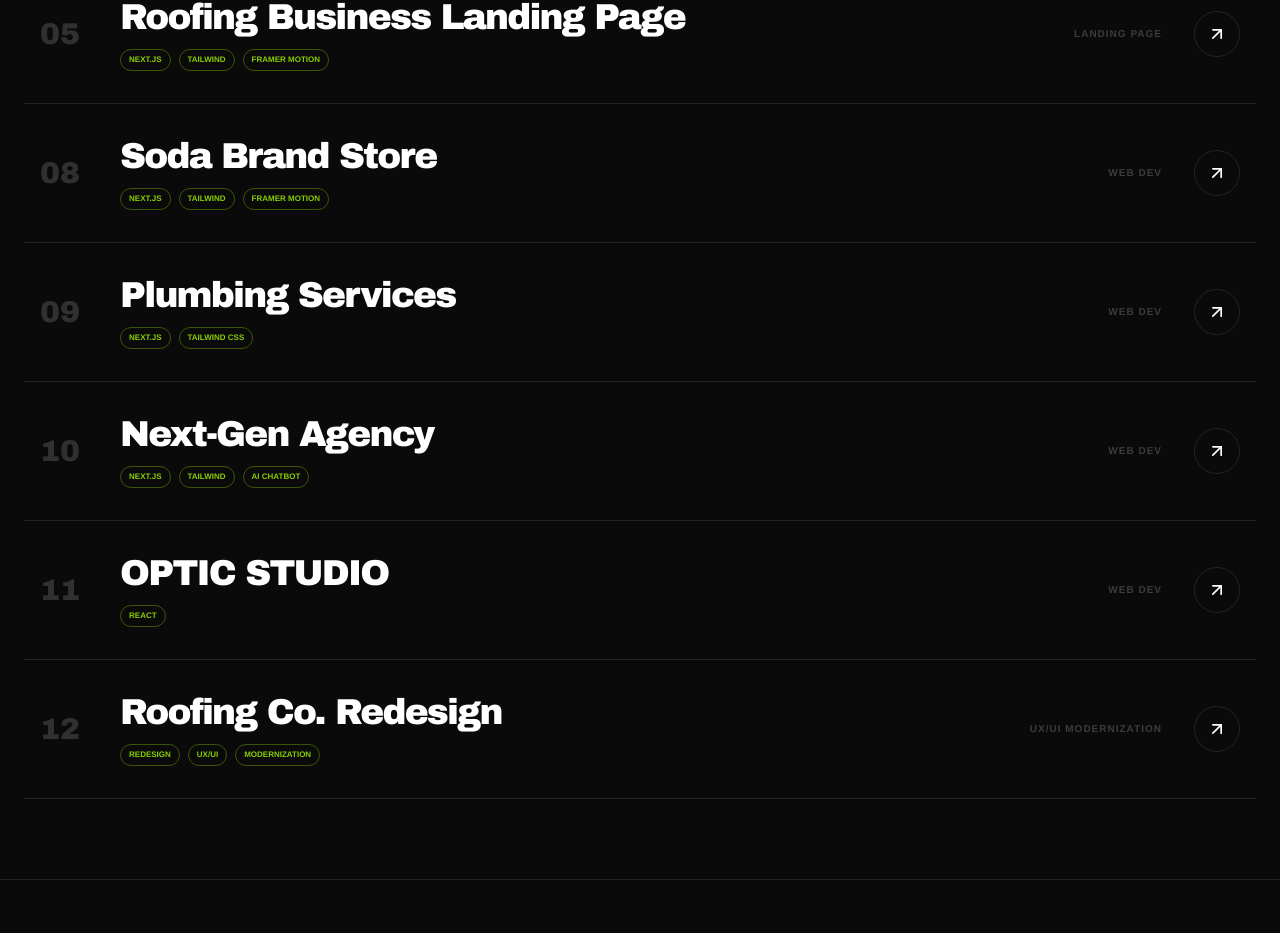
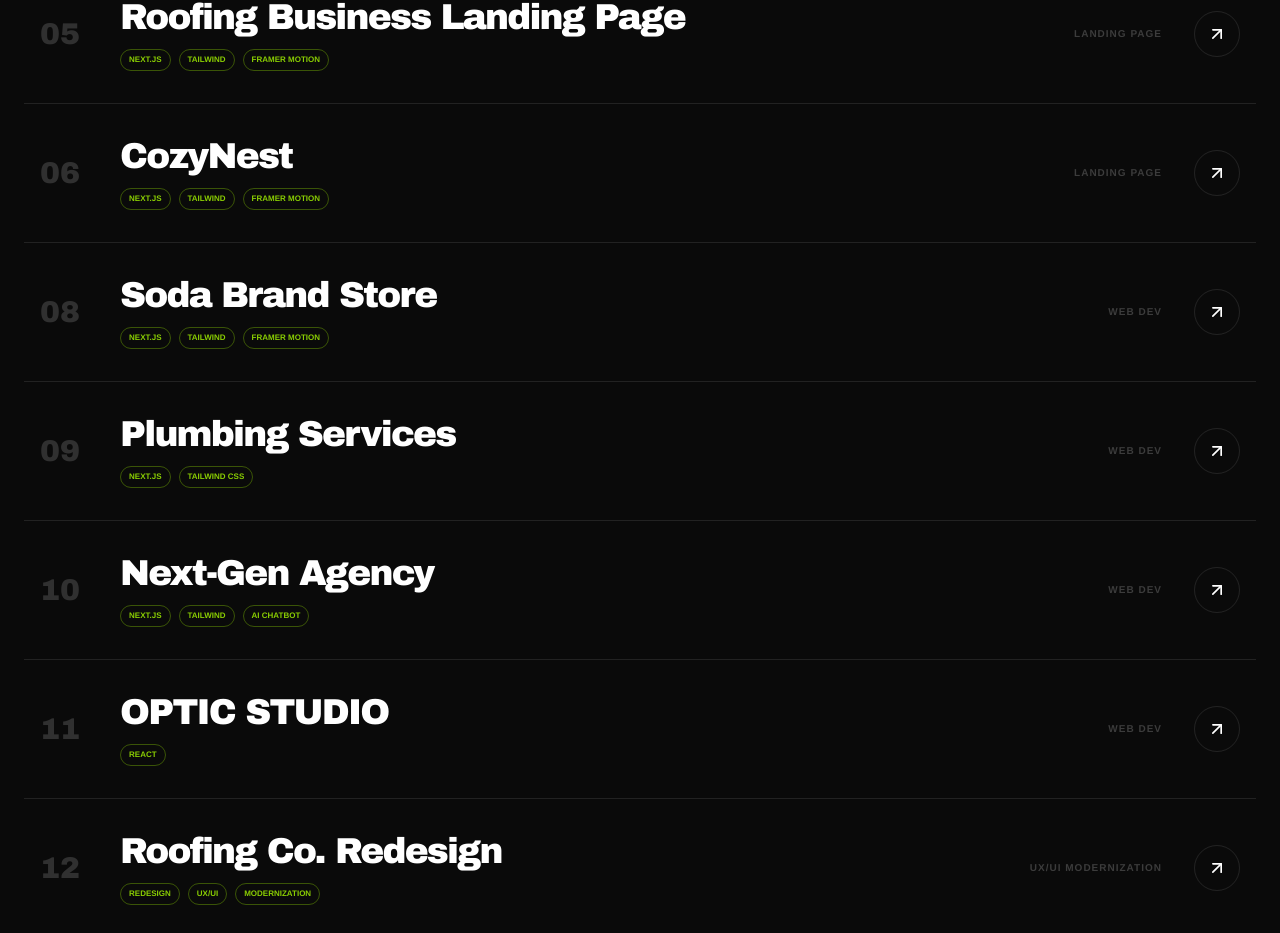
Before and after one commit to Wailakkad/Design-Agency, a React (Vite) app: page /works in a window 1280 px wide. Shown: the part 1230-2163 px from the top of the page. Built offline with nearby package versions, Linux system fonts and the light colour scheme.

Commit message:
new porject added to workspage

```diff
--- a/src/pages/WorksPage.tsx
+++ b/src/pages/WorksPage.tsx
@@ -54,6 +54,14 @@
     tags: ['Next.js', 'Tailwind', 'Framer Motion'],
     img: '/roofing business landing page - thumbnail image.png',
     description: 'Modern, conversion-focused landing page for a roofing business — designed and developed to showcase services, build trust, and drive leads through a clean storytelling layout.'
+  },
+  {
+    id: '06',
+    title: 'CozyNest',
+    category: 'LANDING PAGE',
+    tags: ['Next.js', 'Tailwind', 'Framer Motion'],
+    img: '/CozyNest-landing-page -thubnail-image.png',
+    description: 'CozyNest is a high-end luxury resort landing page designed to capture emotion and drive bookings. The project focuses on immersive visuals, refined typography, and a conversion-optimized structure that reflects the calm elegance of a boutique forest retreat.'
   },
   {
     id: '08',
@@ -352,6 +360,13 @@
                     className="w-full h-auto object-contain"
                   />
                 )}
+                {selectedProject.title === 'CozyNest' && (
+                  <img
+                    src="/CozyNest - detailsUsecaselongimage.jpg"
+                    alt="CozyNest Project Details"
+                    className="w-full h-auto object-contain"
+                  />
+                )}
                 {selectedProject.title === 'Roofing Co. Redesign' && (
                   <img
                     src="/first-redesign-project-long-studycase-image.jpg"
@@ -371,7 +386,7 @@
                   </div>
                   {selectedProject.title !== 'Luma Finance Mobile App' && (
                     <a
-                      href={selectedProject.title === 'Natural Baby' ? 'https://rag-chatbot-pied-seven.vercel.app/' : selectedProject.title === 'OPTIC STUDIO' ? 'https://opticien-website-ai-agent-for-custo.vercel.app/' : selectedProject.title === 'Plumbing Services' ? 'https://plumber-jade.vercel.app/' : selectedProject.title === 'Next-Gen Agency' ? 'https://neuro-nexa.vercel.app/' : selectedProject.title === 'Bold Orange' ? 'https://web-agency-landing-page-flame.vercel.app/' : selectedProject.title === 'Soda Brand Store' ? 'https://xoxo-bice.vercel.app/' : selectedProject.title === 'Roofing Business Landing Page' ? 'https://roofguard-pro.vercel.app/' : selectedProject.title === 'Roofing Co. Redesign' ? 'https://erich-ide-co-dachdeckermeister-gmb.vercel.app/' : 'https://nextjs-ai-fullstack-store.vercel.app/'}
+                      href={selectedProject.title === 'Natural Baby' ? 'https://rag-chatbot-pied-seven.vercel.app/' : selectedProject.title === 'OPTIC STUDIO' ? 'https://opticien-website-ai-agent-for-custo.vercel.app/' : selectedProject.title === 'Plumbing Services' ? 'https://plumber-jade.vercel.app/' : selectedProject.title === 'Next-Gen Agency' ? 'https://neuro-nexa.vercel.app/' : selectedProject.title === 'Bold Orange' ? 'https://web-agency-landing-page-flame.vercel.app/' : selectedProject.title === 'Soda Brand Store' ? 'https://xoxo-bice.vercel.app/' : selectedProject.title === 'Roofing Business Landing Page' ? 'https://roofguard-pro.vercel.app/' : selectedProject.title === 'Roofing Co. Redesign' ? 'https://erich-ide-co-dachdeckermeister-gmb.vercel.app/' : selectedProject.title === 'CozyNest' ? 'https://cozynest-landing.vercel.app/' : 'https://nextjs-ai-fullstack-store.vercel.app/'}
                       target="_blank"
                       rel="noopener noreferrer"
                       className="hidden md:flex items-center gap-2 bg-green text-black px-6 py-3 font-bold text-xs uppercase tracking-wider hover:scale-105 transition-transform interactive"
```
Also changed, not shown: public/CozyNest-landing-page -thubnail-image.png (added), 1 other file (tests, documents, lock files or other folders).
